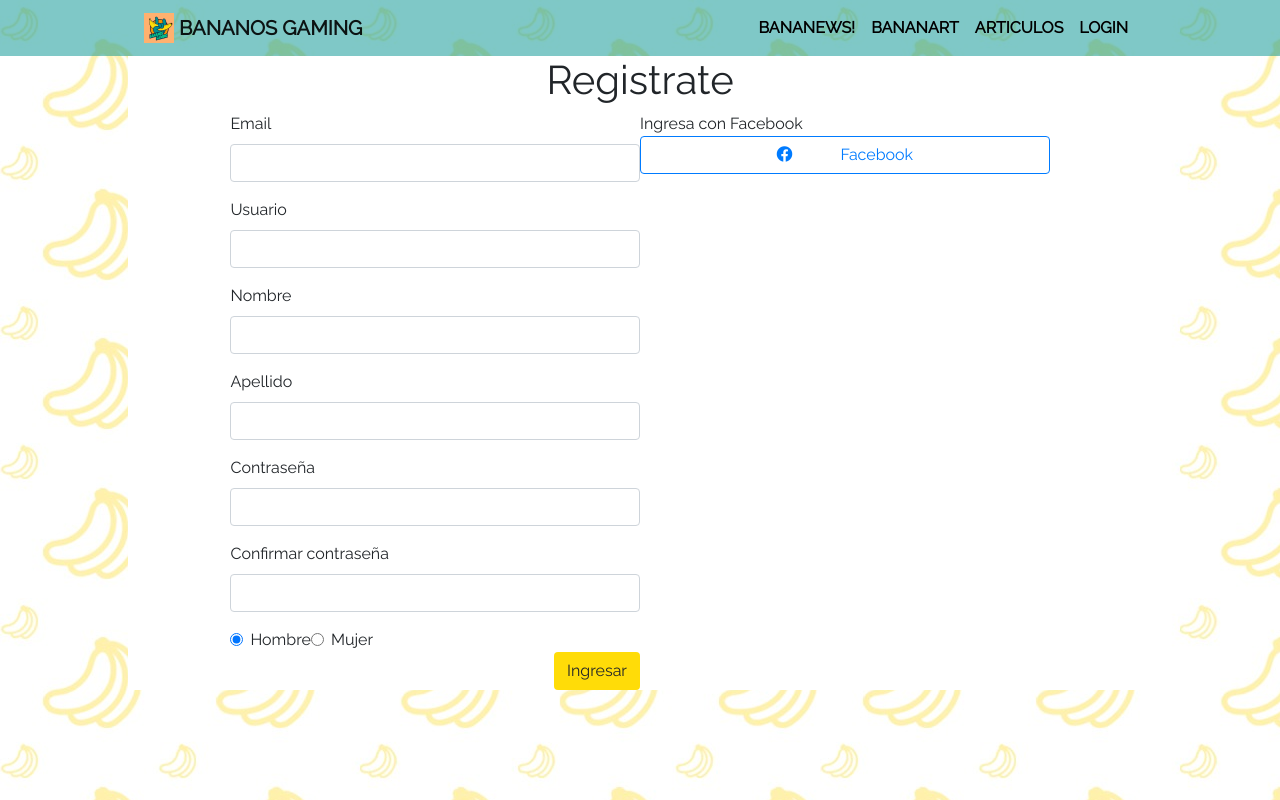
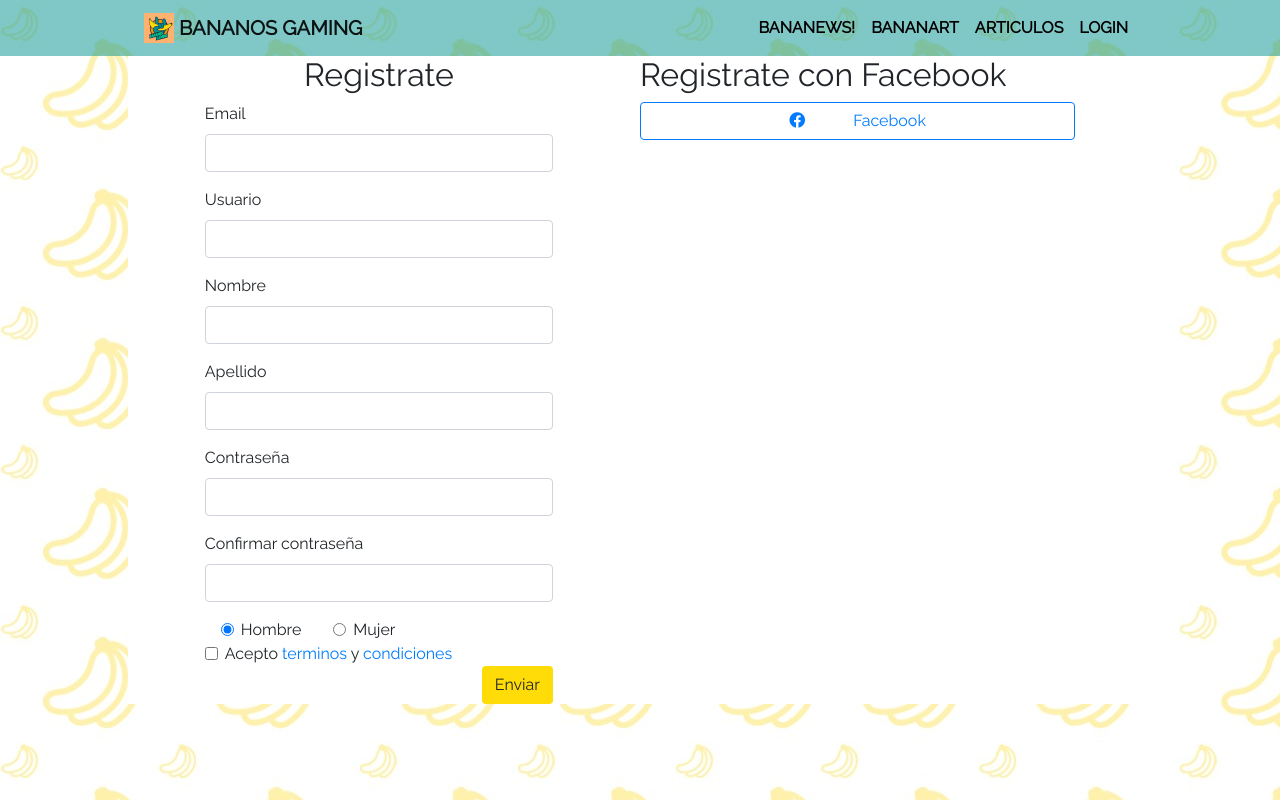
Before and after one commit to Rastakhan/BananosGaming, a plain HTML site: page views/sign-up.html in a window 1280 px wide. Drawn offline with nearby package versions, Linux system fonts and the light colour scheme.

Commit message:
fixed problems succesful

```diff
--- a/styles/class.css
+++ b/styles/class.css
@@ -184,6 +184,10 @@
 .social-network a:hover{
   color: #2fdedd;
 }
+.radios{
+  margin-right: 1rem;
+  margin-left: 1rem;
+}
 
 
 
--- a/styles/media.css
+++ b/styles/media.css
@@ -1,7 +1,4 @@
 @media (max-width: 576px) {
-  .contain-50{
-    width: 100%;
-  }
   .news{
     flex-direction: column;
   }
@@ -60,6 +57,9 @@
     width: 33%;
   }
   .contain-resful{
+    width: 100%;
+  }
+  .contain-50{
     width: 100%;
   }
 }
--- a/views/sign-up.html
+++ b/views/sign-up.html
@@ -110,10 +110,17 @@
       </div><!-- /Navbar ful -->
 
       <div class="contain hd-navbar d-flex justify-content-center flex-column align-items-center"><!-- main contain -->
-        <div class="bg-white contain-res d-flex justify-content-center flex-column align-items-center">
-          <h1>Registrate</h1>
-          <div class="contain-res d-flex flex-wrap">
-            <div class="contain-50">
+
+
+        <div class="contain-res d-flex justify-content-center bg-white">
+          <div class="contain-w flex flex-wrap">
+
+            <div class="contain-50 flex flex-column">
+              <div class="contain-resful">
+                <div class="contain d-flex justify-content-center">
+                  <h2>Registrate</h2>
+                </div>
+                <div class="">
                   <form>
                     <div class="form-group">
                       <label for="exampleInputEmail1">Email</label>
@@ -139,32 +146,49 @@
                       <label for="exampleInputPassword1">Confirmar contraseña</label>
                       <input type="password" class="form-control" id="exampleInputPassword1">
                     </div>
-                <div class="contain d-flex">
-                  <div class="form-check">
+                    <div class="contain d-flex ">
+                      <div class="form-check radios">
                         <input class="form-check-input" type="radio" name="exampleRadios" id="exampleRadios1" value="option1" checked>
                         <label class="form-check-label" for="exampleRadios1">
                           Hombre
                         </label>
                       </div>
-                  <div class="form-check">
+                      <div class="form-check radios">
                         <input class="form-check-input" type="radio" name="exampleRadios" id="exampleRadios2" value="option2">
                         <label class="form-check-label" for="exampleRadios2">
                           Mujer
                         </label>
                       </div>
                     </div>
+                    <div class="form-check">
+                      <input class="form-check-input" type="checkbox" value="" id="defaultCheck1">
+                      <label class="form-check-label" for="defaultCheck1">
+                        Acepto <a href="#">terminos</a> y <a href="#">condiciones</a>
+                      </label>
+                    </div>
                     <div class="contain d-flex justify-content-end flex-column align-items-end">
-                  <button type="submit" class="btn btn-banano">Ingresar</button>
+                      <button type="submit" class="btn btn-banano">Enviar</button>
                     </div>
                   </form>
-            </div>
-            <div class="d-flex flex-column contain-50">
-              <span>Ingresa con Facebook</span>
-              <button type="button" class="btn btn-outline-primary"><i class="fab fa-facebook pr-5" aria-hidden="true"></i>Facebook</button>
 
                 </div>
               </div>
             </div>
+
+            <div class="contain-50 d-flex  flex-column">
+
+              <h2>Registrate con Facebook</h2>
+              <button type="button" class="btn btn-outline-primary"><i class="fab fa-facebook pr-5" aria-hidden="true"></i>Facebook</button>
+            </div>
+
+          </div>
+        </div>
+
+
+
+
+
+
 
       </div><!-- main contain -->
 
```
Also changed, not shown: views/bananart.html (+3 -1 lines), views/login.html (+12 -5 lines). Lines whose indentation alone changed are shown as unchanged.
